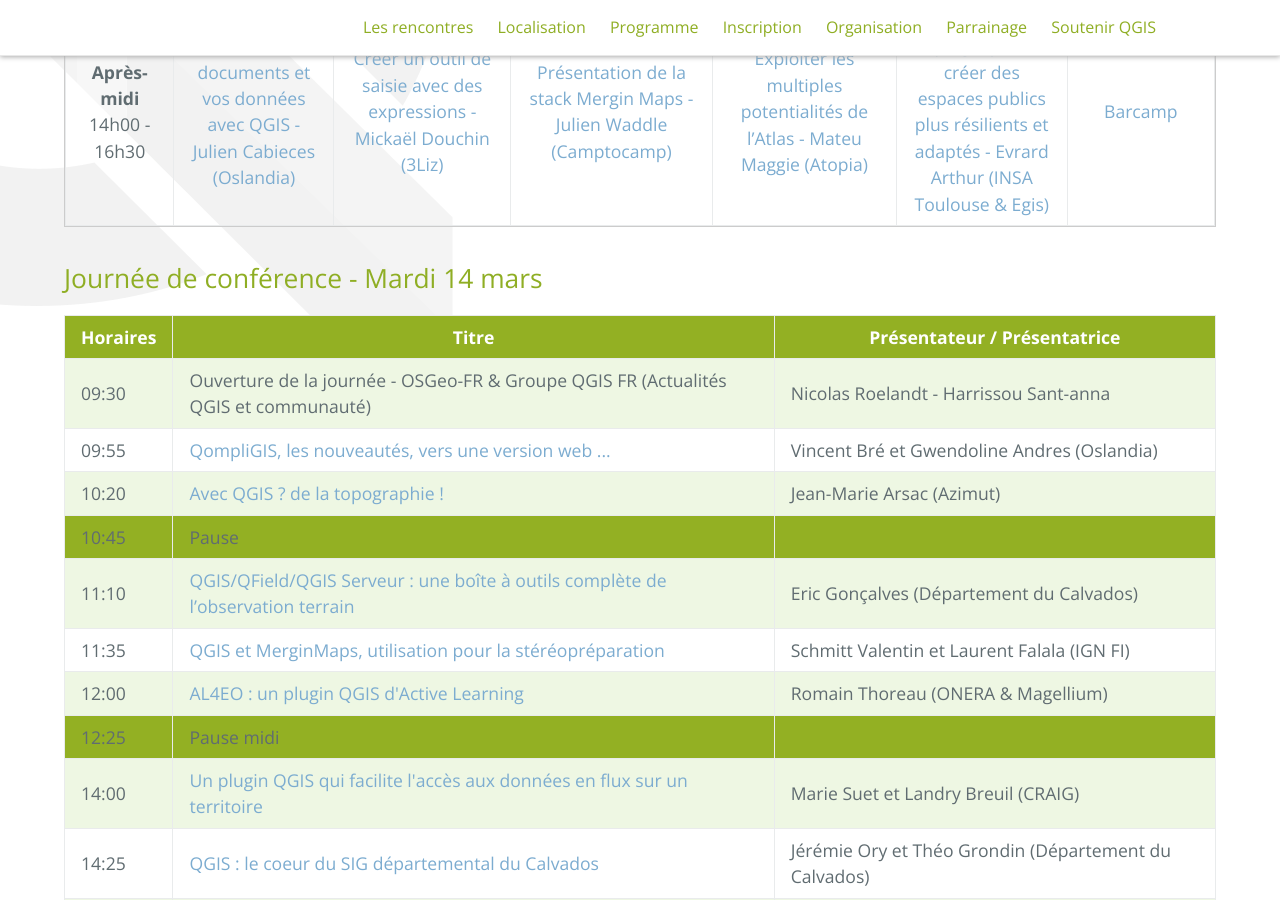
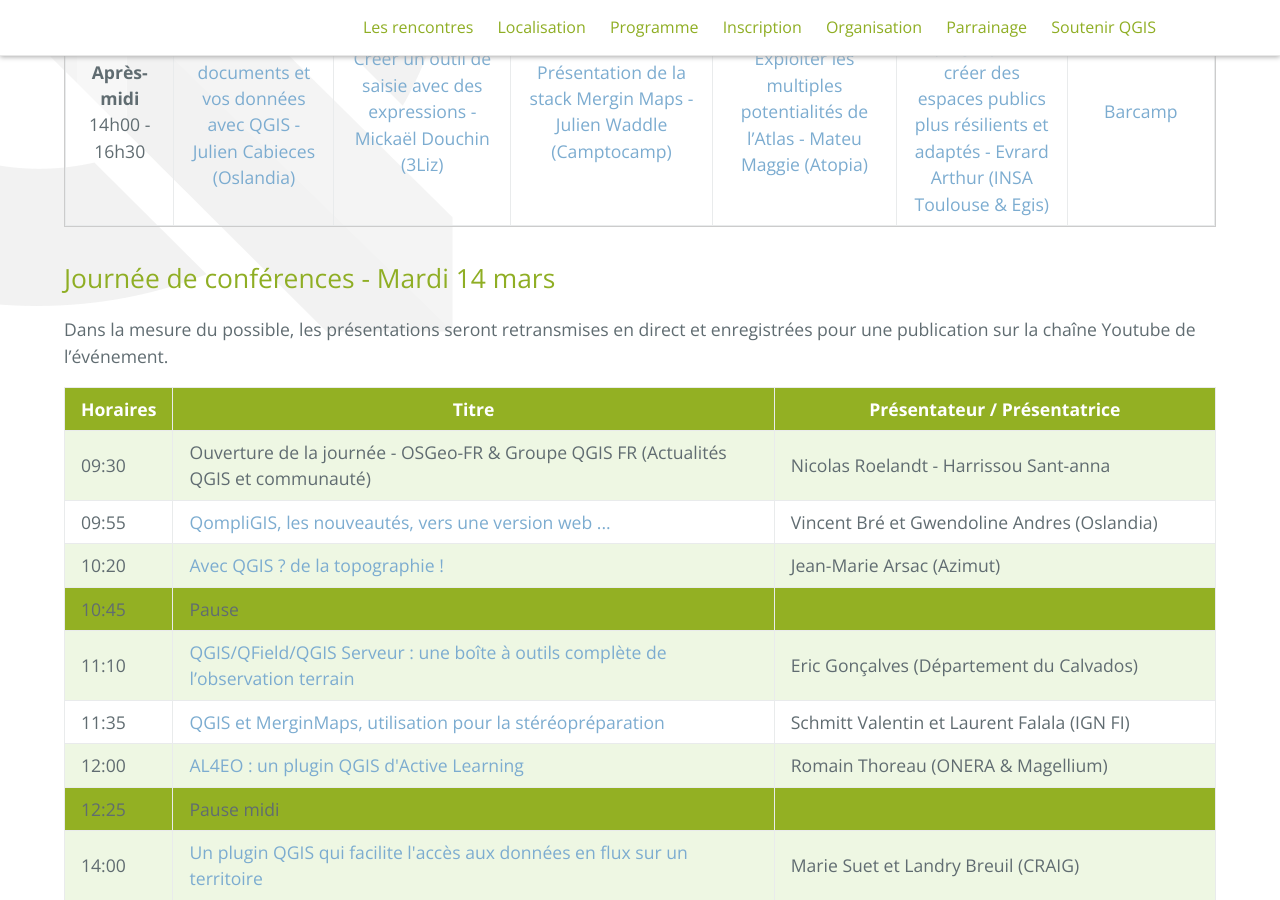
Before and after one commit to OSGeo-fr/QGIS-conf-fr-website, a Jekyll site: the page built from z20_programme.md, in a window 1280 px wide and 900 px high, scrolled down 967 px. Built offline with Jekyll 4.4.1, drawn with Linux system fonts in a browser that asks for light colours.

Commit message:
Les présentations seront en live

```diff
--- a/z20_programme.md
+++ b/z20_programme.md
@@ -37,7 +37,10 @@ L'appel à propositions d'ateliers ou de conférences s'est terminé le 27 novem
     </tbody>
 </table>
 
-## Journée de conférence - Mardi 14 mars
+## Journée de conférences - Mardi 14 mars
+
+Dans la mesure du possible, les présentations seront retransmises en direct
+et enregistrées pour une publication sur la chaîne Youtube de l'événement.
 
 <table class="tableizer-table">
   <thead>
```
